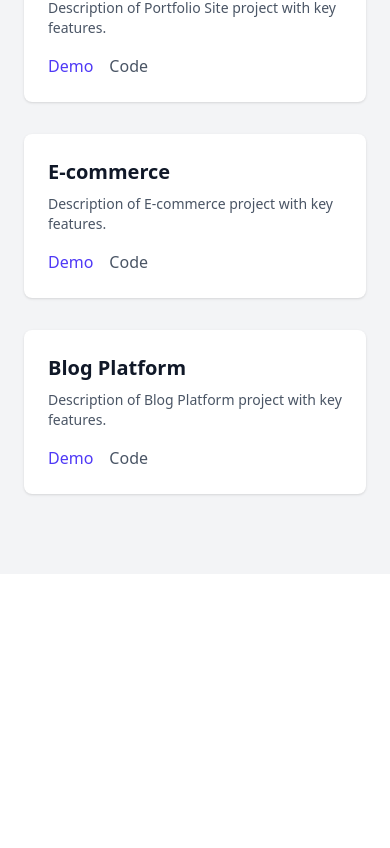
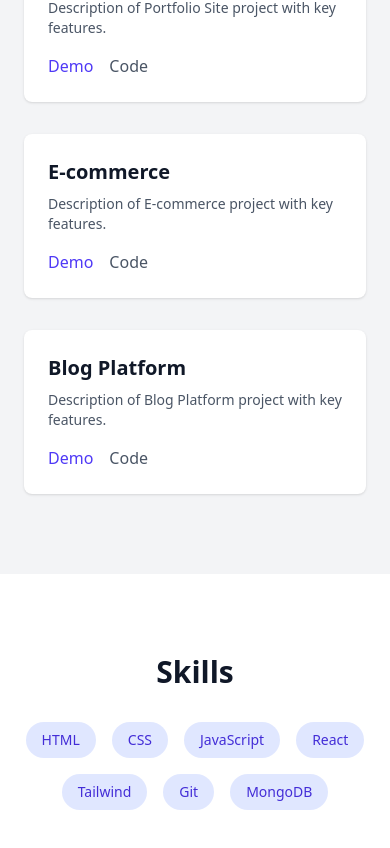
Before and after one commit to Manjitha-MK/my-portfolio, a React (Vite) app: page / in a window 390 px wide. Shown: the part 1522-2370 px from the top of the page. Before the commit the page ends 2096 px from the top, so only its background shows below. Built offline with nearby package versions, Linux system fonts and the light colour scheme.

Commit message:
Add Skills section with responsive badge-style layout

```diff
--- a/src/App.jsx
+++ b/src/App.jsx
@@ -3,6 +3,7 @@ import About from './components/About'
 import Hero from './components/Hero'
 import Navbar from './components/Navbar'
 import Projects from './components/Project'
+import Skills from './components/Skills'
 
 function App() {
 
@@ -14,6 +15,7 @@ function App() {
         <section id='home'><Hero /></section>
         <section id='about'><About /></section>
         <section id='projects'><Projects /></section>
+        <section id='skills'><Skills /></section>
       </main>
     </div>
   )
--- /dev/null
+++ b/src/components/Skills.jsx
@@ -0,0 +1,22 @@
+// src/components/Skills.jsx
+export default function Skills() {
+  const skills = ["HTML", "CSS", "JavaScript", "React", "Tailwind", "Git", "MongoDB"];
+
+  return (
+    <div className="bg-white py-20 px-6">
+      <div className="max-w-4xl mx-auto text-center">
+        <h2 className="text-3xl font-bold mb-8">Skills</h2>
+        <div className="flex flex-wrap justify-center gap-4">
+          {skills.map((skill) => (
+            <span
+              key={skill}
+              className="px-4 py-2 bg-indigo-100 text-indigo-700 rounded-full text-sm font-medium"
+            >
+              {skill}
+            </span>
+          ))}
+        </div>
+      </div>
+    </div>
+  );
+}
```
